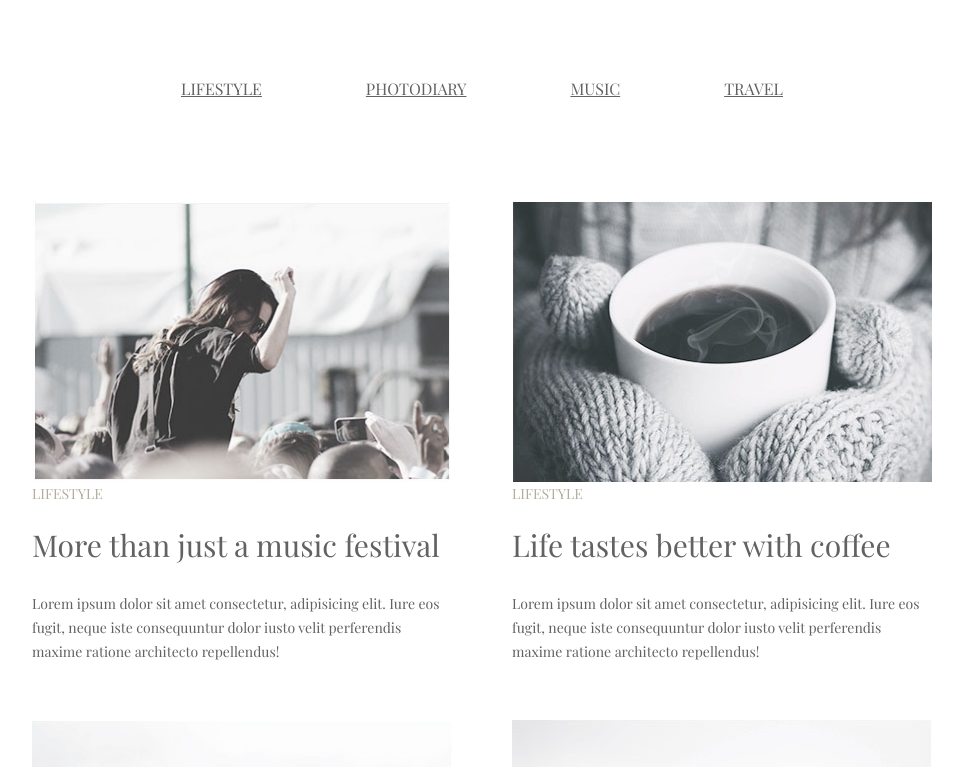
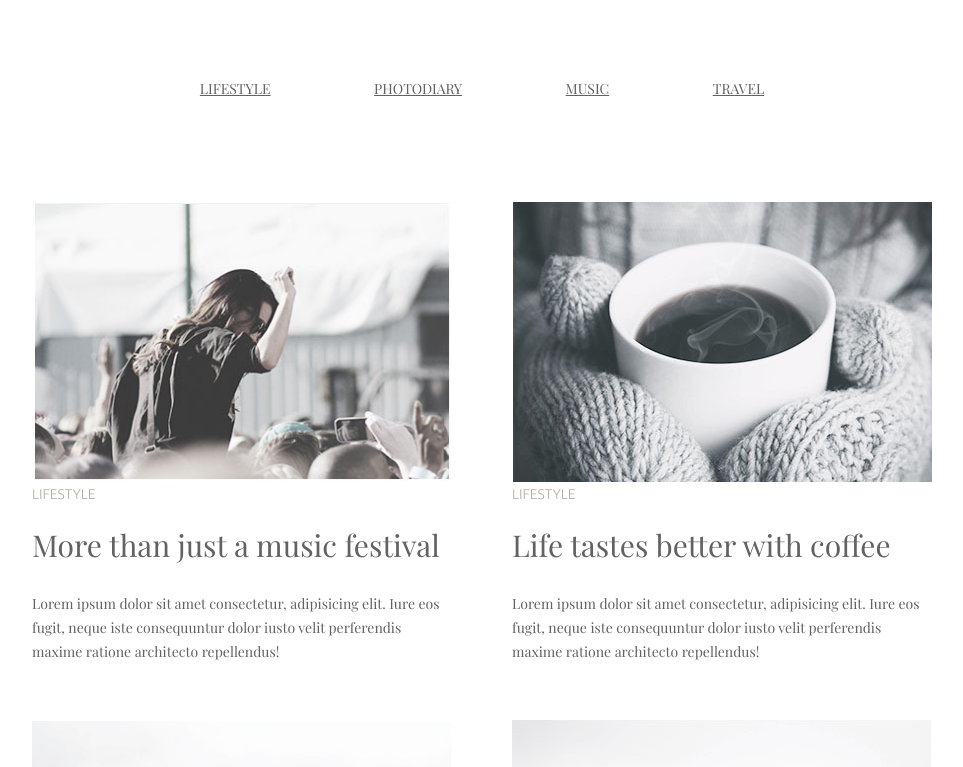
Before and after one commit to MaksymGylko/htmlcss-mod-3, a plain HTML site: page index.html in a window 1280 px wide. Shown: the top 767 px of the page, without its empty margins (158-1121 px from the left). Drawn offline with nearby package versions, Linux system fonts and the light colour scheme.

Commit message:
correcred some value in style.css

```diff
--- a/CSS/style.css
+++ b/CSS/style.css
@@ -1,9 +1,9 @@
 body, p, button {
     color: #626262;
     font-family: 'Playfair Display', serif;
-    font-style: 14px;
+    font-size: 14px;
     line-height: 24px;
-    font-weight: 400px;
+    font-weight: 400;
 }
 
 .wrapper {
@@ -61,7 +61,8 @@ nav li a:hover {
 }
 
 .category {
-    font-family: 'Ubuntu', sans-serif 14px;
+    font-family: 'Ubuntu', sans-serif;
+    font-size: 14px;
     text-transform: uppercase;
     color: #b4ad9e;
     margin-bottom: 27px;
```
